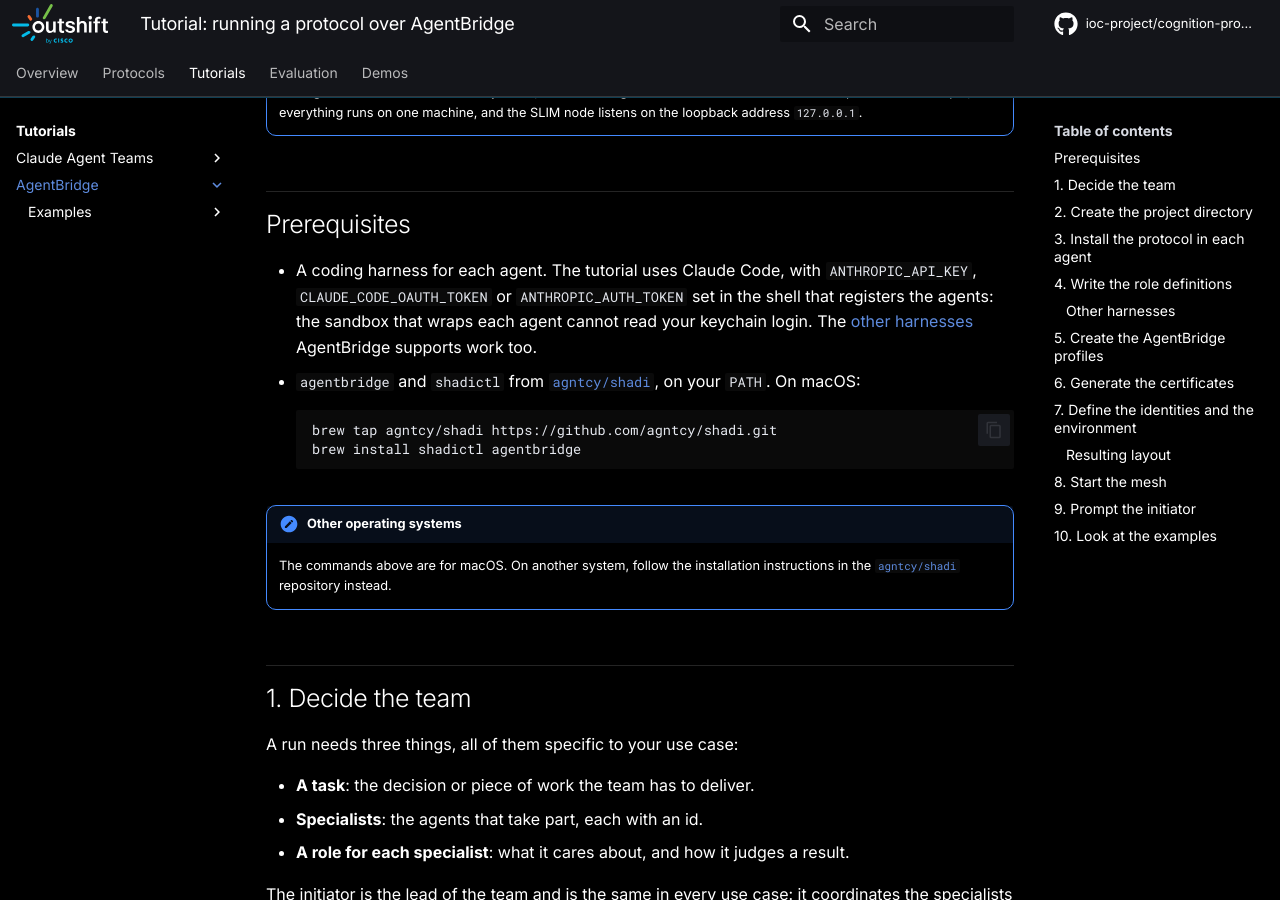
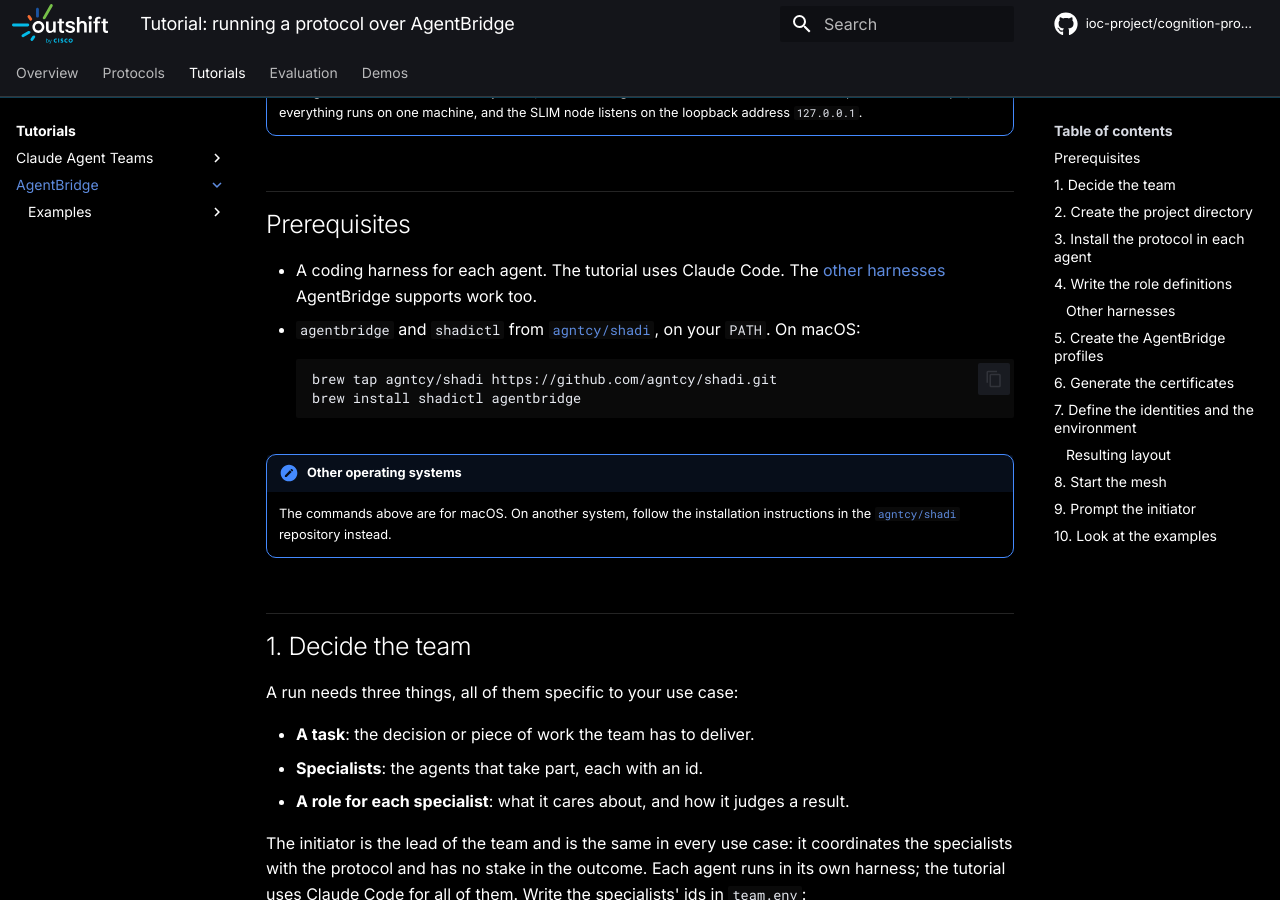
Before and after one commit to ioc-project/cognition-protocols, an MkDocs documentation site: the page built from docs/tutorials/agentbridge/index.md, in a window 1280 px wide and 900 px high, scrolled down 743 px. Built offline with MkDocs 1.6.1 and Material for MkDocs 9.7.7, drawn with Linux system fonts in a browser that asks for light colours; comment, search, counter and statistics services are not loaded.

Commit message:
docs: drop the credential variables from the AgentBridge prerequisites
Signed-off-by: Mauro Sardara <msardara@cisco.com>

```diff
--- a/docs/tutorials/agentbridge/index.md
+++ b/docs/tutorials/agentbridge/index.md
@@ -48,9 +48,7 @@
 
 ## Prerequisites
 
-- A coding harness for each agent. The tutorial uses Claude Code, with `ANTHROPIC_API_KEY`,
-  `CLAUDE_CODE_OAUTH_TOKEN` or `ANTHROPIC_AUTH_TOKEN` set in the shell that registers the agents:
-  the sandbox that wraps each agent cannot read your keychain login. The
+- A coding harness for each agent. The tutorial uses Claude Code. The
   [other harnesses](#other-harnesses) AgentBridge supports work too.
 - `agentbridge` and `shadictl` from [`agntcy/shadi`](https://github.com/agntcy/shadi), on your `PATH`. On macOS:
 
```
